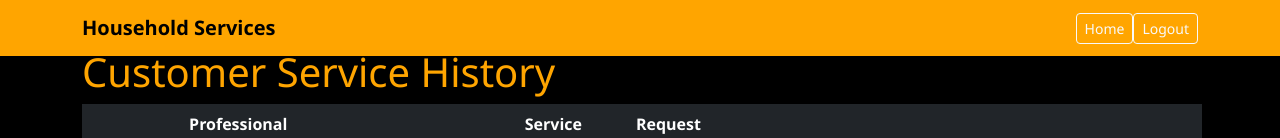
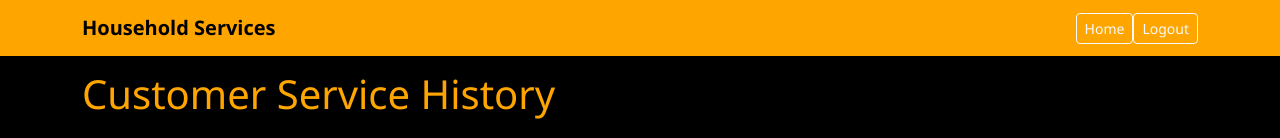
Before and after one commit to DerrickUnleashed/HandyPro, a Flask app: page /Customer_Service_History.html in a window 1280 px wide. Shown: the top 138 px of the page. Run offline with Flask 3, Linux system fonts and the light colour scheme; a user stored in the database is signed in; data comes from the database, SQL or seed files in the repository; both versions use the stored data as it was after the commit; some libraries are stand-ins or nearby versions.

Commit message:
Version 1.03

```diff
--- a/templates/Customer_Profile.html
+++ b/templates/Customer_Profile.html
@@ -79,6 +79,9 @@
             <a class="navbar-brand" href="/">Household Services</a>
             <div class="collapse navbar-collapse" id="navbarNav">
                 <ul class="navbar-nav ms-auto">
+                    <li class="nav-item">
+                        <a class="btn btn-outline-light btn-sm" href="/Customer_Homepage.html">Home</a>
+                    </li>
                     <li class="nav-item">
                         <a class="btn btn-outline-light btn-sm" href="/logout">Logout</a>
                     </li>
--- a/templates/Customer_Service_History.html
+++ b/templates/Customer_Service_History.html
@@ -8,6 +8,10 @@
     <link href="https://cdnjs.cloudflare.com/ajax/libs/font-awesome/6.4.0/css/all.min.css" rel="stylesheet">
     <link rel="stylesheet" href="https://cdnjs.cloudflare.com/ajax/libs/animate.css/4.1.1/animate.min.css"/>
     <style>
+        .gap{
+            margin-top : 2%;
+            margin-bottom : 2%;
+        }
         body {
             font-family: 'Segoe UI', Tahoma, Geneva, Verdana, sans-serif;
             background-color: black;
@@ -64,7 +68,7 @@
         </div>
     </nav>
     <div class="container mt-5 main-content animate__animated animate__fadeInUp">
-        <h1>Customer Service History</h1>
+        <h1 class="gap">Customer Service History</h1>
         {% if service_history %}
             <form method="POST">
             <table class="table table-dark table-striped animate__animated animate__fadeInUp">
```
Also changed, not shown: backend/database.db.
